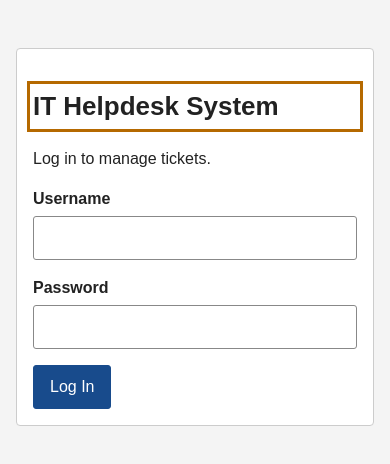
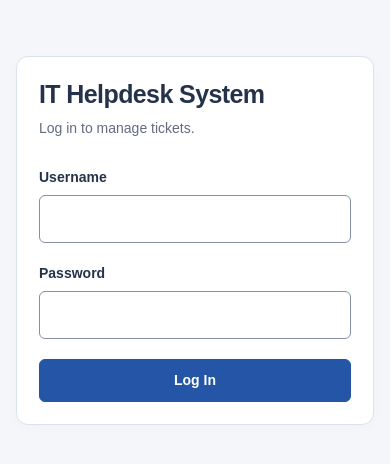
Before and after one commit to zuri-sys/it-system-management-and-helpdesk-system, a React (Vite) app in the folder frontend/: page /login in a window 390 px wide. Shown: the top 464 px of the page. Built offline with nearby package versions, Linux system fonts and the light colour scheme; no server answers.

Commit message:
style(ui): improve forms and ticket table readability

```diff
--- /dev/null
+++ b/frontend/src/components/TicketBadge.jsx
@@ -0,0 +1,18 @@
+import React from "react";
+
+const tones = {
+  Open: "blue",
+  "In Progress": "amber",
+  Resolved: "green",
+  Closed: "neutral",
+  Low: "neutral",
+  Medium: "blue",
+  High: "amber",
+  Urgent: "red",
+};
+
+export default function TicketBadge({ value }) {
+  return (
+    <span className={`badge badge-${tones[value] || "neutral"}`}>{value}</span>
+  );
+}
--- a/frontend/src/components/TicketTable.jsx
+++ b/frontend/src/components/TicketTable.jsx
@@ -1,6 +1,7 @@
 import React from "react";
 import { Link } from "react-router-dom";
 import { date } from "../constants/tickets";
+import TicketBadge from "./TicketBadge";
 
 export default function TicketTable({ tickets }) {
   return (
@@ -33,9 +34,13 @@ export default function TicketTable({ tickets }) {
               <td>
                 <Link to={`/tickets/${ticket.id}`}>{ticket.subject}</Link>
               </td>
-              <td>{ticket.priority}</td>
-              <td>{ticket.status}</td>
-              <td>{date(ticket.created_at)}</td>
+              <td>
+                <TicketBadge value={ticket.priority} />
+              </td>
+              <td>
+                <TicketBadge value={ticket.status} />
+              </td>
+              <td className="date-cell">{date(ticket.created_at)}</td>
             </tr>
           ))}
         </tbody>
--- a/frontend/src/styles.css
+++ b/frontend/src/styles.css
@@ -1,53 +1,125 @@
+:root {
+  font-family: Arial, sans-serif;
+  color: #25334a;
+  background: #f4f6fa;
+  font-synthesis: none;
+  --accent: #2455a6;
+  --border: #dce2eb;
+}
 * {
   box-sizing: border-box;
 }
 body {
   margin: 0;
-  font-family: Arial, sans-serif;
-  color: #222;
-  background: #f4f4f4;
   line-height: 1.5;
 }
 header {
   background: #fff;
-  border-bottom: 1px solid #ccc;
-  padding: 16px 24px;
+  border-bottom: 1px solid var(--border);
+  padding: 18px max(24px, calc((100vw - 1060px) / 2));
   display: flex;
   justify-content: space-between;
   align-items: center;
   gap: 16px;
 }
 header a {
-  color: #222;
-  font-weight: bold;
+  color: #25334a;
+  font-weight: 700;
   text-decoration: none;
+}
+.brand {
+  display: flex;
+  align-items: center;
+  gap: 12px;
+  font-size: 17px;
+}
+.brand small {
+  display: block;
+  color: #606c80;
+  font-size: 12px;
+  font-weight: 400;
+}
+.brand-mark {
+  display: grid;
+  place-items: center;
+  width: 42px;
+  height: 42px;
+  background: var(--accent);
+  color: #fff;
+  border-radius: 10px;
+  font-size: 15px;
 }
 .container {
   max-width: 1100px;
-  margin: 32px auto;
-  padding: 0 20px 90px;
+  margin: 38px auto;
+  padding: 0 24px 100px;
 }
 h1 {
-  font-size: 26px;
+  font-size: 28px;
+  line-height: 1.25;
+  letter-spacing: -0.6px;
+  margin: 0 0 24px;
 }
 h2 {
-  font-size: 21px;
+  font-size: 20px;
+  margin: 0 0 12px;
+}
+p {
+  color: #606c80;
+}
+.page-heading {
+  display: flex;
+  justify-content: space-between;
+  align-items: center;
+  gap: 20px;
+  margin-bottom: 28px;
+}
+.page-heading h1 {
+  margin-bottom: 8px;
+}
+.page-heading p {
+  margin: 0;
+  font-size: 14px;
+}
+.ticket-count {
+  font-size: 13px;
+  color: #526077;
+  background: #e7ecf4;
+  padding: 6px 12px;
+  border-radius: 20px;
+  white-space: nowrap;
 }
 .panel {
-  background: white;
-  padding: 24px;
-  border: 1px solid #ccc;
-  border-radius: 4px;
+  background: #fff;
+  padding: 28px;
+  border: 1px solid var(--border);
+  border-radius: 12px;
+  box-shadow: 0 3px 12px #25334a05;
 }
 .login {
-  max-width: 420px;
+  max-width: 440px;
   margin: 80px auto;
   padding: 16px;
 }
+.login .panel {
+  padding: 32px;
+}
+.login h1 {
+  font-size: 25px;
+  margin-bottom: 8px;
+}
+.login .panel > p {
+  margin: 0 0 28px;
+  font-size: 14px;
+}
+.login button {
+  width: 100%;
+}
 label {
   display: block;
-  margin-bottom: 16px;
-  font-weight: bold;
+  margin-bottom: 20px;
+  font-weight: 600;
+  font-size: 14px;
 }
 input,
 select,
@@ -55,110 +127,212 @@ textarea {
   display: block;
   width: 100%;
   font: inherit;
-  padding: 9px;
-  margin-top: 5px;
-  border: 1px solid #888;
-  border-radius: 3px;
-  background: white;
+  font-size: 16px;
+  color: #25334a;
+  padding: 11px 12px;
+  margin-top: 7px;
+  border: 1px solid #8390a5;
+  border-radius: 6px;
+  background: #fff;
+}
+input[aria-invalid="true"],
+select[aria-invalid="true"],
+textarea[aria-invalid="true"] {
+  border-color: #b42332;
+}
+input:disabled,
+select:disabled,
+textarea:disabled {
+  background: #f4f6fa;
 }
 textarea {
   resize: vertical;
+  min-height: 130px;
 }
-button {
+button,
+.button-link {
+  display: inline-flex;
+  align-items: center;
+  justify-content: center;
   font: inherit;
-  padding: 9px 16px;
-  border: 1px solid #184b8c;
-  border-radius: 3px;
-  background: #184b8c;
-  color: white;
+  font-size: 14px;
+  font-weight: 600;
+  min-height: 42px;
+  padding: 10px 18px;
+  border: 1px solid var(--accent);
+  border-radius: 6px;
+  background: var(--accent);
+  color: #fff;
   cursor: pointer;
+  text-decoration: none;
 }
 button:disabled {
   opacity: 0.65;
   cursor: wait;
 }
 button.secondary {
-  color: #222;
+  color: #43516a;
   background: #fff;
-  border-color: #888;
+  border-color: #8390a5;
 }
 button.danger {
-  background: #a51d1d;
-  border-color: #a51d1d;
+  background: #b42332;
+  border-color: #b42332;
 }
 a {
-  color: #174f96;
+  color: var(--accent);
+  text-underline-offset: 3px;
 }
 :focus-visible {
   outline: 3px solid #b56900;
   outline-offset: 3px;
 }
+h1:focus {
+  outline: none;
+}
 .error {
-  color: #a51d1d;
-  font-size: 14px;
-  font-weight: normal;
+  display: block;
+  color: #b42332;
+  font-size: 13px;
+  font-weight: 400;
+  margin-top: 6px;
 }
 .success {
-  background: #e5f3e7;
-  padding: 12px;
-  color: #205329;
+  background: #e8f4ec;
+  padding: 12px 16px;
+  border: 1px solid #badac5;
+  border-radius: 6px;
+  color: #25623b;
 }
 .table-wrap {
   overflow-x: auto;
-  background: white;
-  border: 1px solid #ccc;
+  background: #fff;
+  border: 1px solid var(--border);
+  border-radius: 10px;
 }
 table {
   width: 100%;
   border-collapse: collapse;
   text-align: left;
+  font-size: 14px;
 }
 th,
 td {
-  padding: 12px;
-  border-bottom: 1px solid #ddd;
+  padding: 17px 18px;
+  border-bottom: 1px solid #e7ebf1;
 }
 th {
-  background: #eee;
+  background: #f9fafc;
+  color: #606c80;
+  font-size: 12px;
+  font-weight: 600;
   white-space: nowrap;
+}
+tbody tr:last-child td {
+  border-bottom: none;
+}
+td a {
+  font-weight: 600;
+  text-decoration: none;
+}
+td:first-child a {
+  white-space: nowrap;
+}
+.date-cell {
+  color: #606c80;
+  font-size: 12px;
+  min-width: 140px;
+}
+.badge {
+  display: inline-block;
+  padding: 4px 9px;
+  border-radius: 5px;
+  font-size: 12px;
+  font-weight: 600;
+  white-space: nowrap;
+}
+.badge-blue {
+  background: #eaf0fc;
+  color: #2455a6;
+}
+.badge-amber {
+  background: #fff2d8;
+  color: #815207;
+}
+.badge-green {
+  background: #e8f4ec;
+  color: #25623b;
+}
+.badge-red {
+  background: #fcecef;
+  color: #a52032;
+}
+.badge-neutral {
+  background: #edf0f5;
+  color: #536178;
 }
 .fab {
   position: fixed;
   bottom: max(24px, env(safe-area-inset-bottom));
-  right: 24px;
+  right: max(24px, env(safe-area-inset-right));
   width: 56px;
   height: 56px;
+  border: 1px solid transparent;
   border-radius: 50%;
-  background: #184b8c;
-  color: white;
+  background: var(--accent);
+  color: #fff;
   display: flex;
   align-items: center;
   justify-content: center;
-  font-size: 32px;
+  font-size: 30px;
   text-decoration: none;
+  box-shadow: 0 4px 16px #2455a633;
 }
 .ticket-form {
-  max-width: 680px;
+  max-width: 720px;
 }
 .actions {
   display: flex;
   align-items: center;
-  gap: 16px;
+  gap: 18px;
   flex-wrap: wrap;
+  margin-top: 24px;
+}
+.actions a {
+  font-size: 14px;
 }
 dt {
-  font-weight: bold;
-  margin-top: 12px;
+  font-size: 12px;
+  color: #606c80;
+  font-weight: 600;
+  margin-top: 20px;
 }
 dd {
-  margin: 2px 0 0;
+  margin: 5px 0 0;
   white-space: pre-wrap;
   overflow-wrap: anywhere;
 }
 .confirmation {
-  margin-top: 20px;
-  padding: 16px;
-  border: 1px solid #a51d1d;
+  margin-top: 24px;
+  padding: 18px;
+  background: #fff8f8;
+  border: 1px solid #e9a9b0;
+  border-radius: 8px;
+}
+.confirmation p {
+  margin: 0;
+  color: #922032;
+}
+.confirmation .actions {
+  margin-top: 16px;
+}
+.empty-state {
+  padding: 48px 24px;
+  text-align: center;
+}
+.empty-state p {
+  margin-bottom: 24px;
+  font-size: 14px;
 }
 .sr-only {
   position: absolute;
@@ -172,24 +346,77 @@ dd {
   top: -100px;
   left: 12px;
   padding: 12px;
-  background: white;
+  background: #fff;
   z-index: 10;
 }
 .skip-link:focus {
   top: 12px;
 }
+@media (hover: hover) {
+  button:not(:disabled):hover,
+  .button-link:hover,
+  .fab:hover {
+    background: #1c4488;
+  }
+  button.secondary:hover {
+    background: #f0f3f8;
+  }
+  button.danger:hover {
+    background: #94202b;
+  }
+  tbody tr:hover {
+    background: #f8faff;
+  }
+  td a:hover {
+    text-decoration: underline;
+  }
+}
+@media (prefers-reduced-motion: no-preference) {
+  button,
+  .button-link,
+  .fab {
+    transition:
+      background-color 150ms,
+      transform 150ms ease-out;
+  }
+  button:not(:disabled):active,
+  .button-link:active,
+  .fab:active {
+    transform: scale(0.96);
+  }
+}
 @media (max-width: 600px) {
   header {
-    padding: 12px;
+    padding: 14px 16px;
+  }
+  .brand {
+    font-size: 15px;
+    gap: 9px;
+  }
+  .brand-mark {
+    width: 36px;
+    height: 36px;
   }
   .container {
-    margin-top: 20px;
-    padding-inline: 12px;
+    margin-top: 28px;
+    padding-inline: 16px;
   }
-  .panel {
-    padding: 16px;
+  h1 {
+    font-size: 24px;
+  }
+  .page-heading {
+    align-items: flex-start;
+    gap: 12px;
+  }
+  .panel,
+  .login .panel {
+    padding: 22px;
   }
   .login {
-    margin-top: 32px;
+    margin-top: 40px;
+  }
+  th,
+  td {
+    padding: 14px;
   }
 }
```
